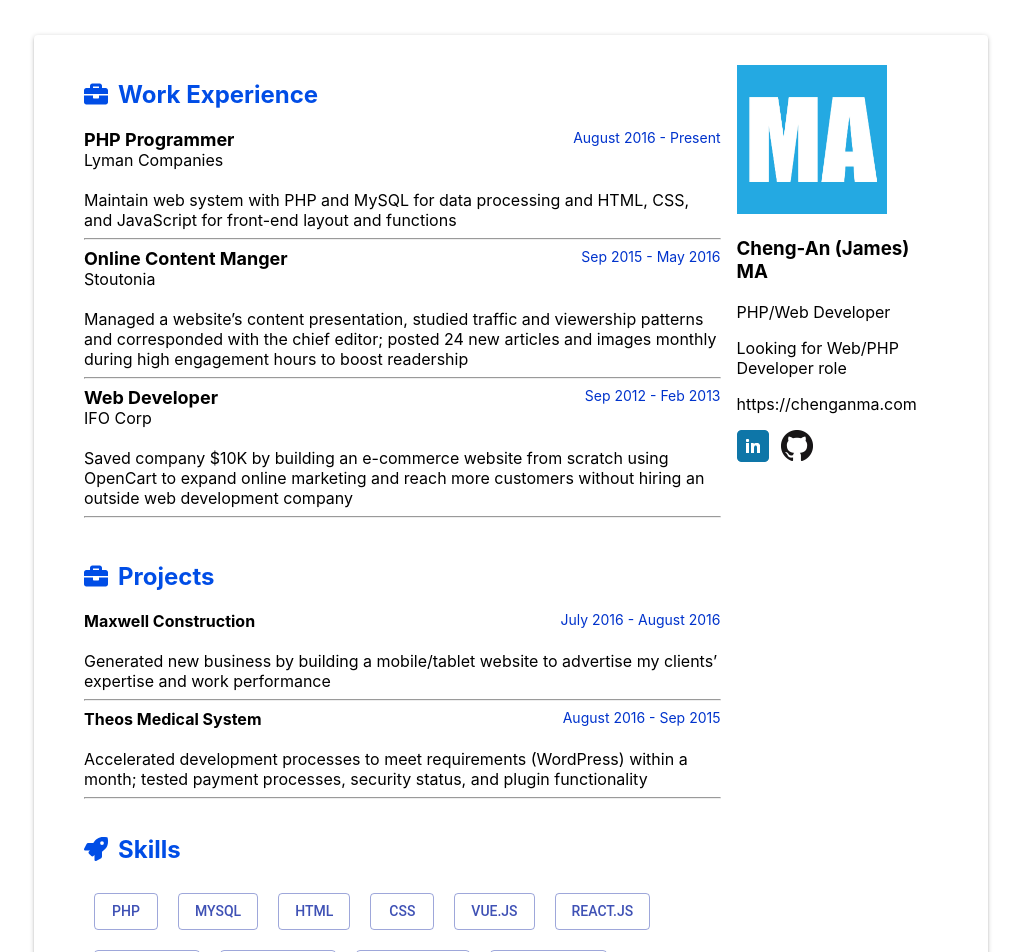
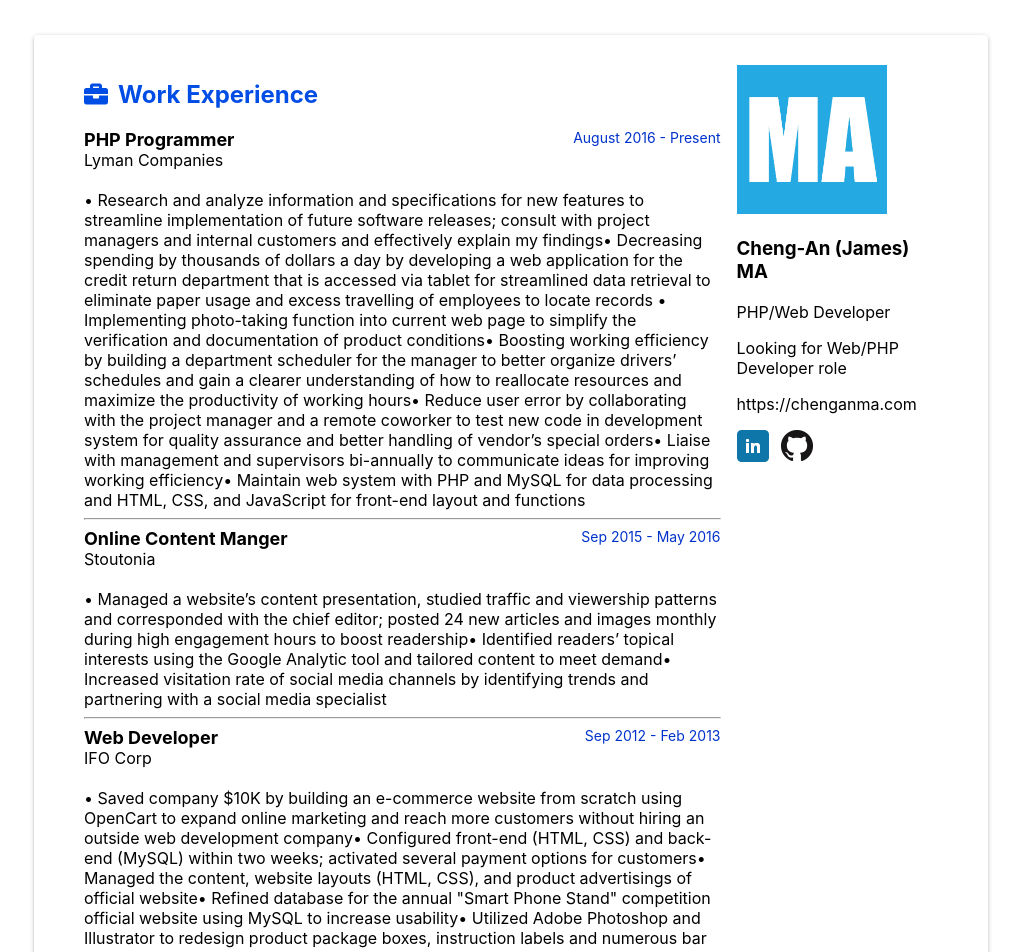
Before and after one commit to chenganma/personal-website, a React (Create React App) app: page / in a window 1280 px wide. Shown: the top 952 px of the page, without its empty margins (129-1150 px from the left). Built offline with nearby package versions, Linux system fonts and the light colour scheme.

Commit message:
add descriptions

```diff
--- a/src/Main.js
+++ b/src/Main.js
@@ -34,7 +34,7 @@ function Main() {
             <span style={titleRole}>{item.title}</span>
 	           <span style={datePosition}>{item.date}</span><br />
              <div>{item.company}</div><br />
-	          {item.description}<br /> <hr />
+	          <div>{item.description}</div><hr />
         </div>
     )
 
--- a/src/Skills.js
+++ b/src/Skills.js
@@ -14,11 +14,6 @@ import Button from '@material-ui/core/Button';
 
 const divStyle = {
   margin: '0 auto',
-};
-
-const backColor = {
-  backgroundColor: "yellow",
-  marginRight: "20px",
 };
 
 const spaceMar = {
--- a/src/resumeData.js
+++ b/src/resumeData.js
@@ -22,7 +22,15 @@ const resumeData = {
         company: "Lyman Companies",
         location: "Excelsior, MN",
         date: "August 2016 - Present",
-        description: "Maintain web system with PHP and MySQL for data processing and HTML, CSS, and JavaScript for front-end layout and functions"
+        description: [
+        '• Research and analyze information and specifications for new features to streamline implementation of future software releases; consult with project managers and internal customers and effectively explain my findings',
+        '• Decreasing spending by thousands of dollars a day by developing a web application for the credit return department that is accessed via tablet for streamlined data retrieval to eliminate paper usage and excess travelling of employees to locate records\r\n',
+        '• Implementing photo-taking function into current web page to simplify the verification and documentation of product conditions',
+        '• Boosting working efficiency by building a department scheduler for the manager to better organize drivers’ schedules and gain a clearer understanding of how to reallocate resources and maximize the productivity of working hours',
+        '• Reduce user error by collaborating with the project manager and a remote coworker to test new code in development system for quality assurance and better handling of vendor’s special orders',
+        '• Liaise with management and supervisors bi-annually to communicate ideas for improving working efficiency',
+        '• Maintain web system with PHP and MySQL for data processing and HTML, CSS, and JavaScript for front-end layout and functions'
+        ]
      },
      {
         id: "2",
@@ -30,7 +38,11 @@ const resumeData = {
         company: "Stoutonia",
         location: "Menomonie, WI",
         date: "Sep 2015 - May 2016",
-        description: "Managed a website’s content presentation, studied traffic and viewership patterns and corresponded with the chief editor; posted 24 new articles and images monthly during high engagement hours to boost readership"
+        description: [
+        '• Managed a website’s content presentation, studied traffic and viewership patterns and corresponded with the chief editor; posted 24 new articles and images monthly during high engagement hours to boost readership',
+        '• Identified readers’ topical interests using the Google Analytic tool and tailored content to meet demand',
+        '• Increased visitation rate of social media channels by identifying trends and partnering with a social media specialist'
+        ]
      },
      {
         id: "3",
@@ -38,7 +50,13 @@ const resumeData = {
         company: "IFO Corp",
         location: "Taipei, Taiwan",
         date: "Sep 2012 - Feb 2013",
-        description: "Saved company $10K by building an e-commerce website from scratch using OpenCart to expand online marketing and reach more customers without hiring an outside web development company"
+        description: [
+        '• Saved company $10K by building an e-commerce website from scratch using OpenCart to expand online marketing and reach more customers without hiring an outside web development company',
+        '• Configured front-end (HTML, CSS) and back-end (MySQL) within two weeks; activated several payment options for customers',
+        '• Managed the content, website layouts (HTML, CSS), and product advertisings of official website',
+        '• Refined database for the annual "Smart Phone Stand" competition official website using MySQL to increase usability',
+        '• Utilized Adobe Photoshop and Illustrator to redesign product package boxes, instruction labels and numerous bar codes'
+        ]
      }
     ],
     "projects":[
```
